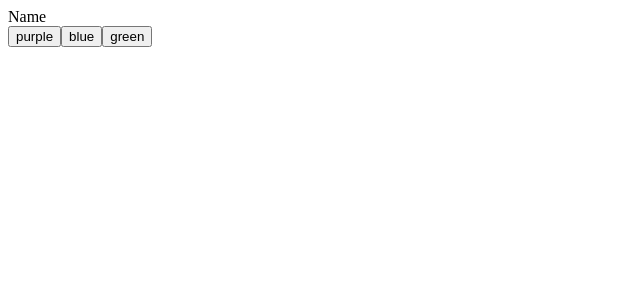
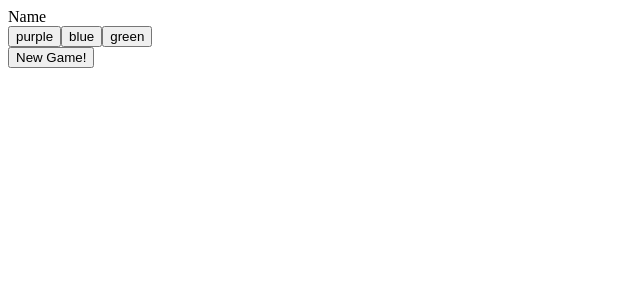
Before and after one commit to KseniaAK/Minesweeper, a React app: page / in a window 1280 px wide. Shown: the top 300 px of the page, without its empty margins (0-640 px from the left). Built offline with nearby package versions, Linux system fonts and the light colour scheme; the HTML template or start-up script is replaced by a standard one.

Commit message:
add new game initializer button

```diff
--- a/src/components/App.js
+++ b/src/components/App.js
@@ -2,6 +2,7 @@ import React, { Component } from 'react'
 import UserInfo from '../containers/UserInfo'
 import ColorOptions from '../components/ColorOptions'
 import Board from '../containers/Board'
+import NewGameButton from '../containers/NewGameButton'
 
 export default class App extends Component {
   render() {
@@ -9,6 +10,7 @@ export default class App extends Component {
       <div className='app'>
         <UserInfo />
         <ColorOptions />
+        <NewGameButton />
         <Board />
       </div>
     )
--- /dev/null
+++ b/src/containers/NewGameButton.js
@@ -0,0 +1,26 @@
+import React, { Component } from 'react'
+import { connect } from 'react-redux'
+import { bindActionCreators } from 'redux'
+import { initializeBoard } from '../actions/index'
+
+class NewGameButton extends Component {
+  render() {
+    return (
+      <button
+      type='button'
+      onClick={(event) => {
+        event.preventDefault()
+        this.props.initializeBoard()
+        }}
+      >
+        New Game!
+      </button>
+    )
+  }
+}
+
+function mapDispatchToProps(dispatch) {
+  return bindActionCreators({ initializeBoard }, dispatch)
+}
+
+export default connect(null, mapDispatchToProps)(NewGameButton)
```
